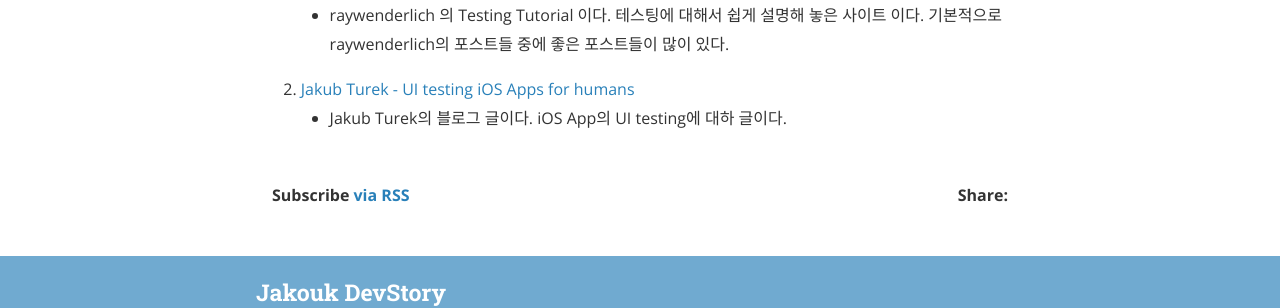
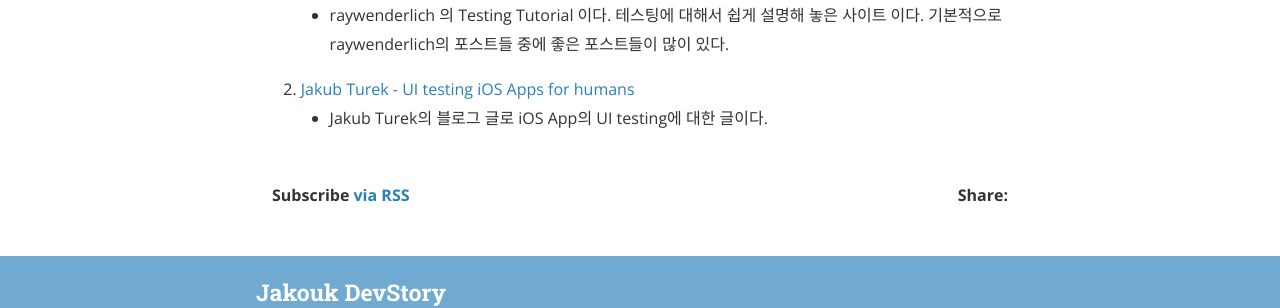
Before and after one commit to jakouk/jakouk, a Jekyll site: the page built from _posts/2018-02-14-iOS Testing Site.markdown, in a window 1280 px wide. Shown: the part 433-741 px from the top of the page. Built offline with Jekyll 4.4.1, drawn with Linux system fonts in a browser that asks for light colours; nearby versions of some CDN libraries.

Commit message:
Update 2018-02-14-iOS Testing Site.markdown

```diff
--- a/_posts/2018-02-14-iOS Testing Site.markdown
+++ b/_posts/2018-02-14-iOS Testing Site.markdown
@@ -13,4 +13,4 @@ categories: Other
 많이 있다.
 
 2. [Jakub Turek - UI testing iOS Apps for humans](https://jakubturek.com/automated-ui-tests-in-ios-apps/)
-- Jakub Turek의 블로그 글이다. iOS App의 UI testing에 대하 글이다.
+- Jakub Turek의 블로그 글로 iOS App의 UI testing에 대한 글이다.
```
